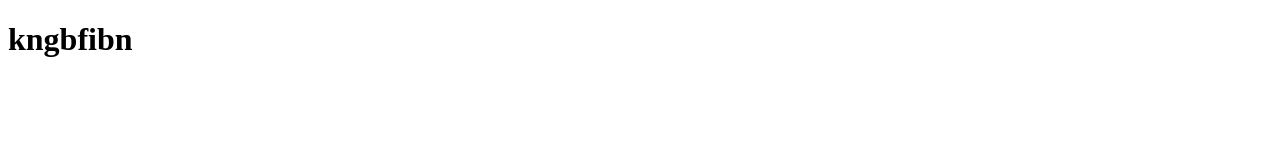
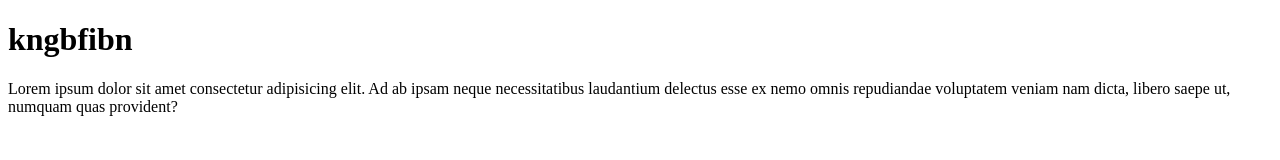
Before and after one commit to SmitSanghani/demo, a plain HTML site: page index.html in a window 1280 px wide. Drawn offline with Linux system fonts and the light colour scheme.

Commit message:
updated to lorem
lorem to realx

```diff
--- a/index.html
+++ b/index.html
@@ -7,5 +7,10 @@
   </head>
   <body>
     <h1>kngbfibn</h1>
+    <p>
+      Lorem ipsum dolor sit amet consectetur adipisicing elit. Ad ab ipsam neque
+      necessitatibus laudantium delectus esse ex nemo omnis repudiandae
+      voluptatem veniam nam dicta, libero saepe ut, numquam quas provident?
+    </p>
   </body>
 </html>
```
